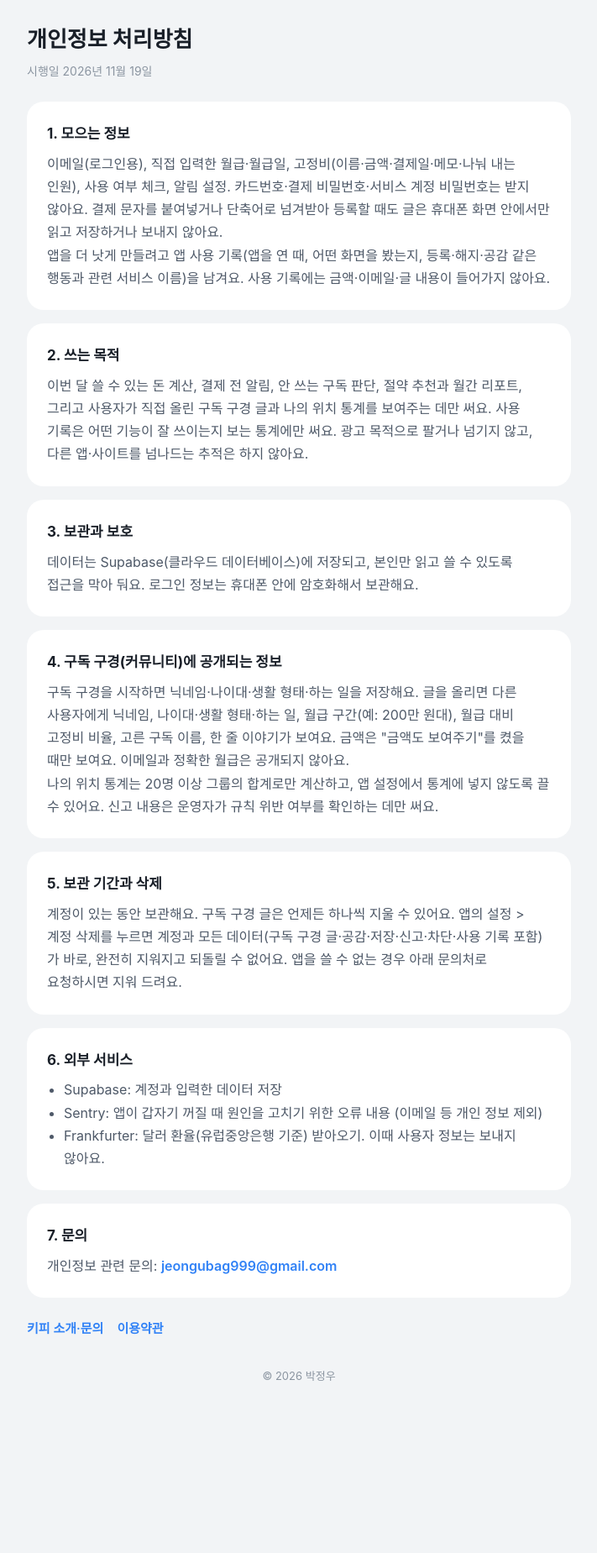
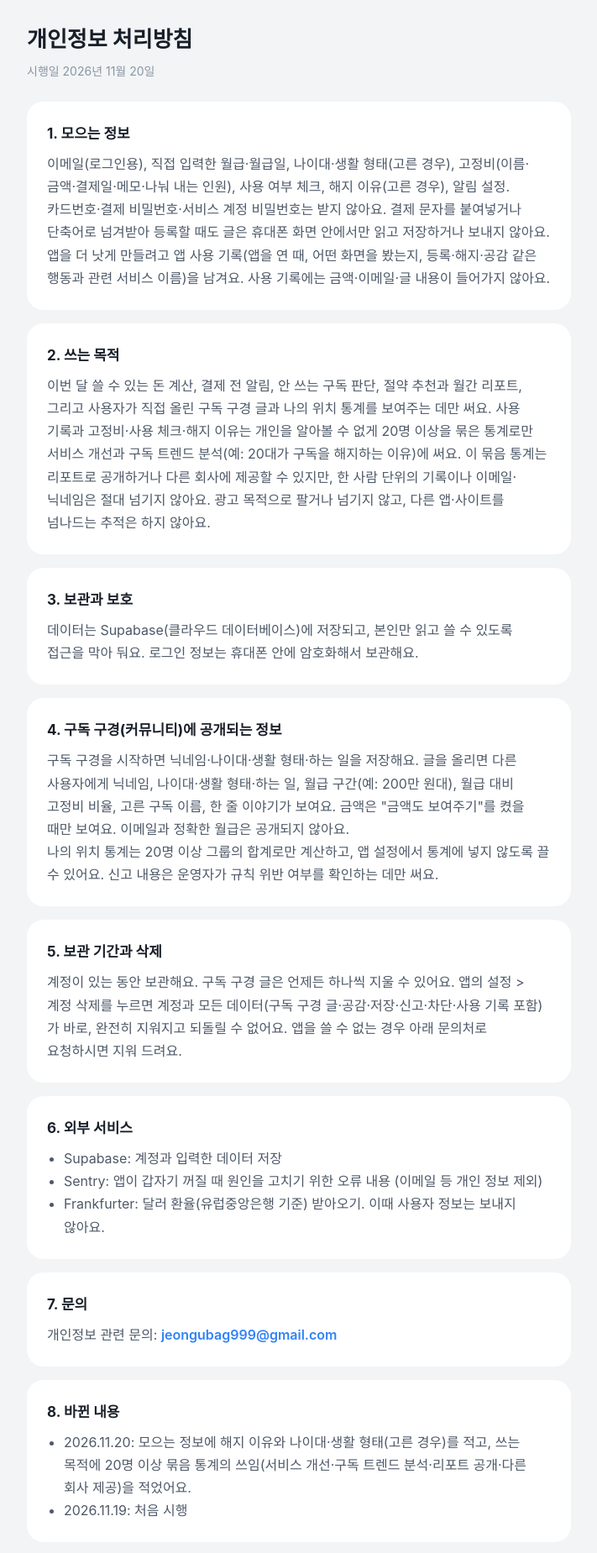
Before and after one commit to jeongubag999-png/keepi-support, a plain HTML site: page privacy.html in a window 1280 px wide. Shown: the part 91-1940 px from the top of the page at 84% size, without its empty margins (284-995 px from the left). Before the commit the page ends 1804 px from the top, so only its background shows below. Drawn offline with Linux system fonts and the light colour scheme.

Commit message:
Update privacy policy: cancel reason, age band and living, aggregate stats use (effective 2026-11-20)
Co-Authored-By: Claude Opus 5.5 <noreply@anthropic.com>

```diff
--- a/privacy.html
+++ b/privacy.html
@@ -16,17 +16,17 @@
     </header>
 
     <h1>개인정보 처리방침</h1>
-    <p class="updated">시행일 2026년 11월 19일</p>
+    <p class="updated">시행일 2026년 11월 20일</p>
 
     <section class="card">
       <h2>1. 모으는 정보</h2>
-      <p>이메일(로그인용), 직접 입력한 월급·월급일, 고정비(이름·금액·결제일·메모·나눠 내는 인원), 사용 여부 체크, 알림 설정. 카드번호·결제 비밀번호·서비스 계정 비밀번호는 받지 않아요. 결제 문자를 붙여넣거나 단축어로 넘겨받아 등록할 때도 글은 휴대폰 화면 안에서만 읽고 저장하거나 보내지 않아요.</p>
+      <p>이메일(로그인용), 직접 입력한 월급·월급일, 나이대·생활 형태(고른 경우), 고정비(이름·금액·결제일·메모·나눠 내는 인원), 사용 여부 체크, 해지 이유(고른 경우), 알림 설정. 카드번호·결제 비밀번호·서비스 계정 비밀번호는 받지 않아요. 결제 문자를 붙여넣거나 단축어로 넘겨받아 등록할 때도 글은 휴대폰 화면 안에서만 읽고 저장하거나 보내지 않아요.</p>
       <p>앱을 더 낫게 만들려고 앱 사용 기록(앱을 연 때, 어떤 화면을 봤는지, 등록·해지·공감 같은 행동과 관련 서비스 이름)을 남겨요. 사용 기록에는 금액·이메일·글 내용이 들어가지 않아요.</p>
     </section>
 
     <section class="card">
       <h2>2. 쓰는 목적</h2>
-      <p>이번 달 쓸 수 있는 돈 계산, 결제 전 알림, 안 쓰는 구독 판단, 절약 추천과 월간 리포트, 그리고 사용자가 직접 올린 구독 구경 글과 나의 위치 통계를 보여주는 데만 써요. 사용 기록은 어떤 기능이 잘 쓰이는지 보는 통계에만 써요. 광고 목적으로 팔거나 넘기지 않고, 다른 앱·사이트를 넘나드는 추적은 하지 않아요.</p>
+      <p>이번 달 쓸 수 있는 돈 계산, 결제 전 알림, 안 쓰는 구독 판단, 절약 추천과 월간 리포트, 그리고 사용자가 직접 올린 구독 구경 글과 나의 위치 통계를 보여주는 데만 써요. 사용 기록과 고정비·사용 체크·해지 이유는 개인을 알아볼 수 없게 20명 이상을 묶은 통계로만 서비스 개선과 구독 트렌드 분석(예: 20대가 구독을 해지하는 이유)에 써요. 이 묶음 통계는 리포트로 공개하거나 다른 회사에 제공할 수 있지만, 한 사람 단위의 기록이나 이메일·닉네임은 절대 넘기지 않아요. 광고 목적으로 팔거나 넘기지 않고, 다른 앱·사이트를 넘나드는 추적은 하지 않아요.</p>
     </section>
 
     <section class="card">
@@ -59,6 +59,14 @@
       <p>개인정보 관련 문의: <a href="mailto:jeongubag999@gmail.com">jeongubag999@gmail.com</a></p>
     </section>
 
+    <section class="card">
+      <h2>8. 바뀐 내용</h2>
+      <ul>
+        <li>2026.11.20: 모으는 정보에 해지 이유와 나이대·생활 형태(고른 경우)를 적고, 쓰는 목적에 20명 이상 묶음 통계의 쓰임(서비스 개선·구독 트렌드 분석·리포트 공개·다른 회사 제공)을 적었어요.</li>
+        <li>2026.11.19: 처음 시행</li>
+      </ul>
+    </section>
+
     <nav>
       <a href="./">키피 소개·문의</a>
       <a href="terms.html">이용약관</a>
```
